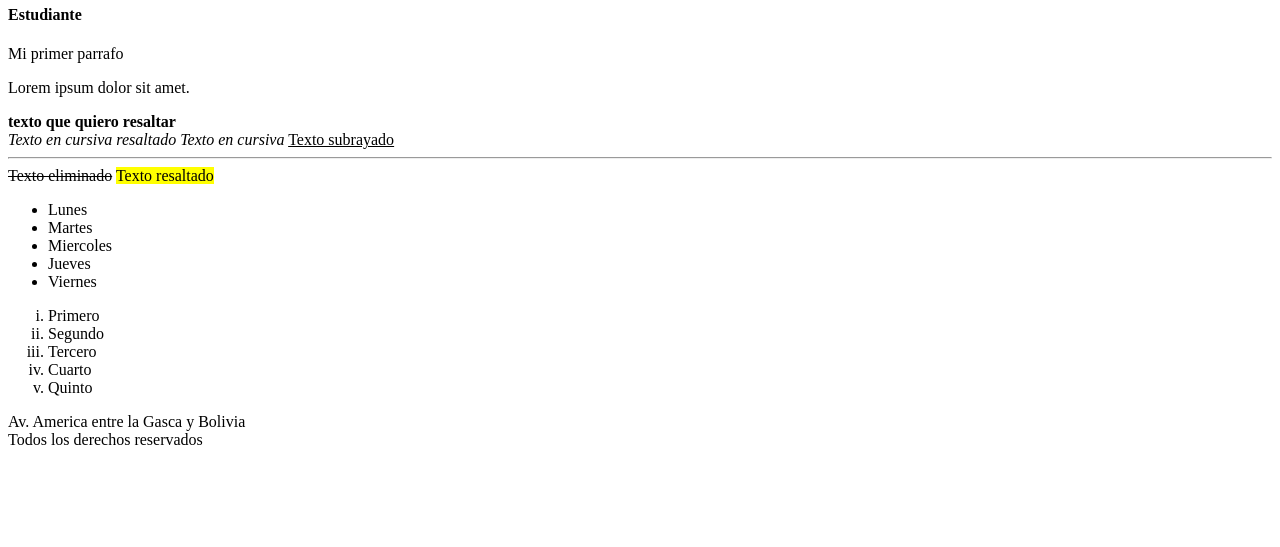
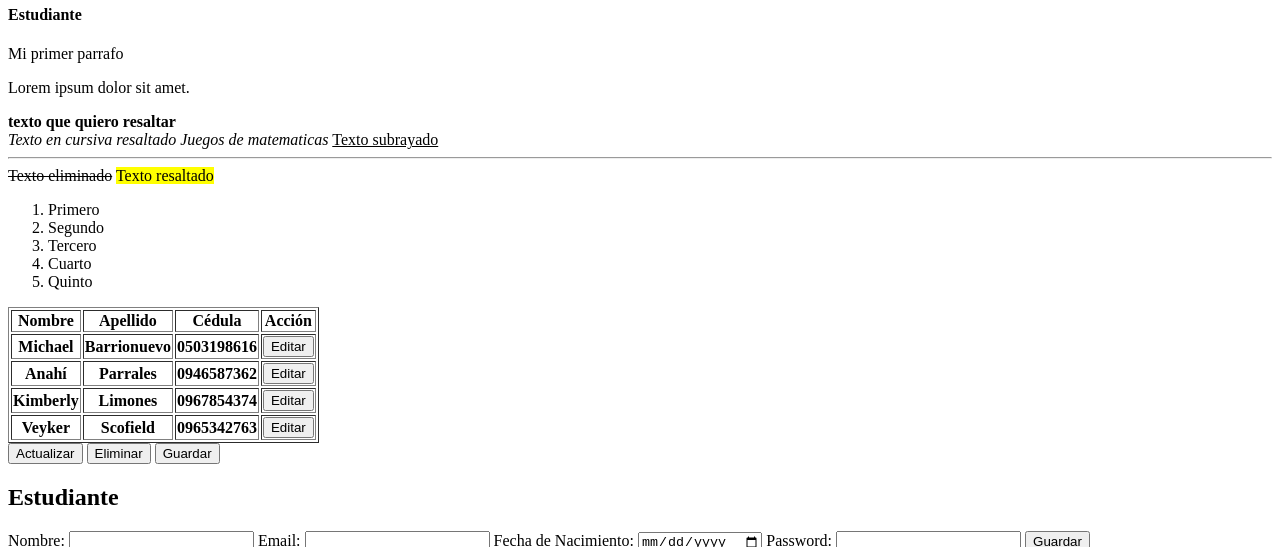
Before and after one commit to Michael-Barrionuevo/pw_u1_fundamentos_mb, a plain HTML site: page pw_u1_fundamentos_mb/index.html in a window 1280 px wide. Shown: the part 156-703 px from the top of the page. Drawn offline with Linux system fonts and the light colour scheme.

Commit message:
Taller 2

```diff
--- a/pw_u1_fundamentos_mb/index.html
+++ b/pw_u1_fundamentos_mb/index.html
@@ -27,22 +27,16 @@
         <strong>texto que quiero resaltar</strong>
         <br>
         <em>Texto en cursiva resaltado</em>
-        <i>Texto en cursiva</i>
+        <i>Juegos de matematicas</i>
         <u>Texto subrayado</u>
         <hr>
         <s>Texto eliminado</s>
         <mark>Texto resaltado</mark>
 
         <!--Listas-->
-        <ul>
-            <li>Lunes</li>
-            <li>Martes</li>
-            <li>Miercoles</li>
-            <li>Jueves</li>
-            <li>Viernes</li>
-        </ul>
 
-        <ol type="i">
+
+        <ol type="1">
             <li>Primero</li>
             <li>Segundo</li>
             <li>Tercero</li>
@@ -51,6 +45,76 @@
         </ol>
 
         <!--Tablas-->
+
+        <table border="1">
+            <thead>
+                <tr>
+                    <th>Nombre</th>
+                    <th>Apellido</th>
+                    <th>Cédula</th>
+                    <th>Acción</th>
+                </tr>
+            </thead>
+            <tbody>
+                <tr>
+                    <th>Michael</th>
+                    <th>Barrionuevo</th>
+                    <th>0503198616</th>
+                    <th><button>Editar</button></th>
+                </tr>
+                <tr>
+                    <th>Anahí</th>
+                    <th>Parrales</th>
+                    <th>0946587362</th>
+                    <th><button>Editar</button></th>
+                </tr>
+                <tr>
+                    <th>Kimberly</th>
+                    <th>Limones</th>
+                    <th>0967854374</th>
+                    <th><button>Editar</button></th>
+                </tr>
+                <tr>
+                    <th>Veyker</th>
+                    <th>Scofield</th>
+                    <th>0965342763</th>
+                    <th><button>Editar</button></th>
+                </tr>
+
+            </tbody>
+        </table>
+
+        <!--Contenedores HTML-->
+        <div>
+            <button>Actualizar</button>
+            <button>Eliminar</button>
+            <button>Guardar</button>
+
+        </div>
+        <!--header, body, nav, section-->
+
+        <!--Formularios-->
+        <form action="https://www.google.com">
+            <h1>Estudiante</h1>
+            <label for="id_nombre">Nombre:</label>
+            <input id="id_nombre" type="text">
+            <label for="id_email">Email:</label>
+            <input id="id_email" type="email">
+            <label for="id_fecha_nacimiento">Fecha de Nacimiento:</label>
+            <input id="id_fecha_nacimiento" type="date">
+            <label for="id_password">Password:</label>
+            <input id="id_password" type="password">
+            <button>Guardar</button>
+        </form>
+
+        <!--Multimedia-->
+        <img src="https://upload.wikimedia.org/wikipedia/commons/thumb/a/a7/React-icon.svg/800px-React-icon.svg.png"
+            alt="No se pudo presentar la imagen" width="300" height="200">
+        <img src="./img/tigrillo.jpg" alt="No se pudo presentar la imagen" width="300" height="200">
+        <video controls>
+            <source src="https://www.w3schools.com/html/mov_bbb.mp4" type="video/mp4">
+        </video>
+
 
 
     </section>
```
Also changed, not shown: pw_u1_fundamentos_mb/img/tigrillo.jpg (added), 3 other files.
